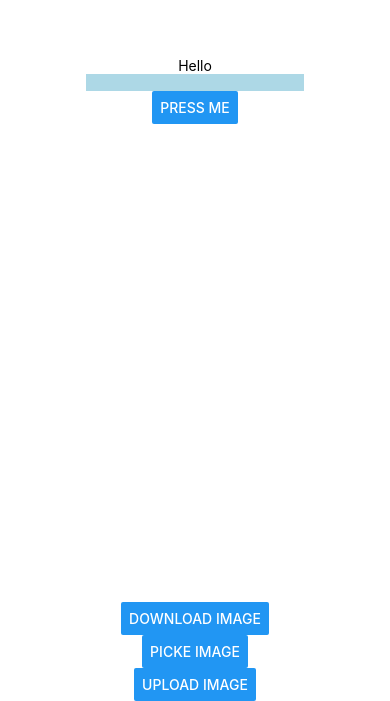
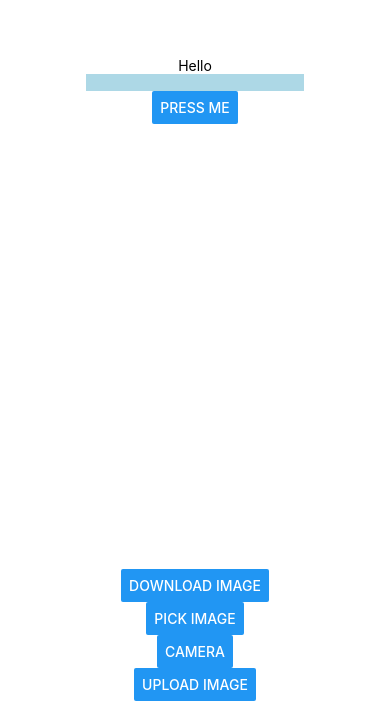
Before and after one commit to jonx1183/image-picker, a React Native app: screen / in a window 390 px wide. Shown: the part 143-844 px from the top of the page. Built offline with nearby package versions, Linux system fonts and the light colour scheme.

Commit message:
Added camera

```diff
--- a/App.js
+++ b/App.js
@@ -27,6 +27,23 @@ export default function App() {
 
     }
 
+  }
+
+  async function launchCamera(){
+    const result = await ImagePicker.requestCameraPermissionsAsync()
+    if(result.granted===false){
+      alert("Acces denied")
+    }else{
+      ImagePicker.launchCameraAsync({
+        quality:1
+      })
+      .then((response) => {
+        if(!response.canceled){
+          setImagePath(response.assets[0].uri)
+        }
+      })
+      .catch((error) => alert("Error in launchCamera" + error))
+    }
   }
 
   async function uploadImage(){
@@ -70,7 +87,8 @@ export default function App() {
       />
       <Image style={{width:200, height:200}} source={{uri:imagePath}} />
       <Button title ='Download image' onPress={downloadImage} />
-      <Button title ='Picke image' onPress={launchImagePicker} />
+      <Button title ='Pick image' onPress={launchImagePicker} />
+      <Button title ='Camera' onPress={launchCamera} />
       <Button title ='Upload image' onPress={uploadImage} />
       <StatusBar style="auto" />
     </View>
```
